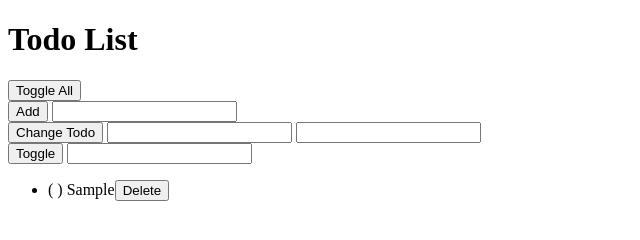
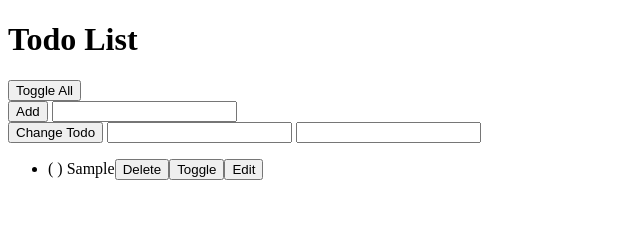
Before and after one commit to xanderbakx/todo-list, a website: page index.html in a window 1280 px wide. Both pictures are taken after typing "Sample" into the empty fields and a click on the button "Add". Shown: the whole page, without its empty margins (0-640 px from the left). Drawn offline with Linux system fonts and the light colour scheme.

Commit message:
Added toggle and edit buttons to each li element creation. Removed toggle HTML

```diff
--- a/index.html
+++ b/index.html
@@ -25,11 +25,6 @@
     <input id="changeTodoTextInput" type="text">
   </div>
 
-  <div>
-    <button onclick="handlers.toggleCompleted()">Toggle</button>
-    <input id="toggleTodoPositionInput" type="number">
-  </div>
-
   <ul>
   </ul>
 
--- a/todos.js
+++ b/todos.js
@@ -74,12 +74,8 @@ var handlers = {
     todoList.deleteTodo(index);
     view.displayTodos();
   },
-  toggleCompleted: function() {
-    var toggleTodoPositionInput = document.getElementById(
-      'toggleTodoPositionInput'
-    );
-    todoList.toggleCompleted(toggleTodoPositionInput.valueAsNumber);
-    toggleTodoPositionInput.value = '';
+  toggleCompleted: function(index) {
+    todoList.toggleCompleted(index);
     view.displayTodos();
   },
   toggleAll: function() {
@@ -108,6 +104,8 @@ var view = {
       // DOM manipulation to display todos
       todoLi.textContent = todoTextWithCompletion;
       todoLi.appendChild(this.createDeleteButton());
+      todoLi.appendChild(this.createToggleButton());
+      todoLi.appendChild(this.createEditButton());
       todosUl.appendChild(todoLi);
     }, this);
   },
@@ -116,6 +114,18 @@ var view = {
     deleteButton.textContent = 'Delete';
     deleteButton.className = 'deleteButton';
     return deleteButton;
+  },
+  createEditButton: function() {
+    var editButton = document.createElement('button');
+    editButton.textContent = 'Edit';
+    editButton.className = 'editButton';
+    return editButton;
+  },
+  createToggleButton: function() {
+    var toggleButton = document.createElement('button');
+    toggleButton.textContent = 'Toggle';
+    toggleButton.className = 'toggleButton';
+    return toggleButton;
   },
   setUpEventListeners: function() {
     var todosUl = document.querySelector('ul');
@@ -128,6 +138,10 @@ var view = {
       if (elementClicked.className === 'deleteButton') {
         handlers.deleteTodo(parseInt(elementClicked.parentNode.id));
       }
+      if (elementClicked.className === 'toggleButton') {
+        // Console.log(event.target);
+        handlers.toggleCompleted(parseInt(elementClicked.parentNode.id));
+      }
     });
   }
 };
```
